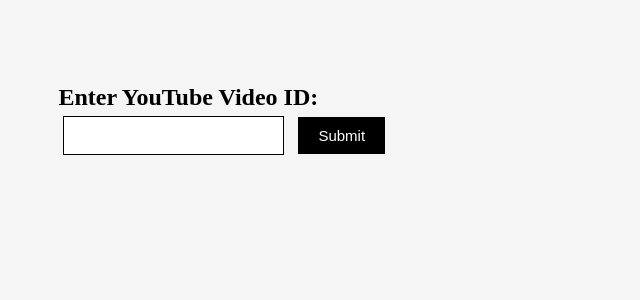
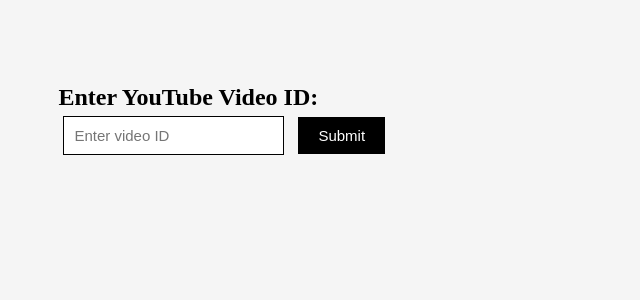
Before and after one commit to Krishitha03/Detecting_unwanted_comments, a Flask app: page /YT in a window 1280 px wide. Shown: the part 87-387 px from the top of the page, without its empty margins (0-640 px from the left). Run offline with Flask 3, Linux system fonts and the light colour scheme; parts of the project's set-up code (start-up, migrations or seed data) failed here and were passed over.

Commit message:
Add files via upload

```diff
--- a/templates/YT.html
+++ b/templates/YT.html
@@ -14,7 +14,7 @@
     <div class="input-text">
     <form id="videoForm">
         <h2>Enter YouTube Video ID:</h2>
-        <input type="text" id="videoId" name="videoId">
+        <input type="text" id="videoId" name="videoId" placeholder="Enter video ID">
         <button type="submit">Submit</button>
     </form>
     </div>
@@ -24,8 +24,6 @@
                 <!-- Table content will be dynamically generated -->
             </table>
         </div>
-
-    </div>
 
     <script>
         $(document).ready(function () {
```
Also changed, not shown: templates/base.html (line endings or trailing spaces), templates/toxic_comments.html (line endings or trailing spaces).
